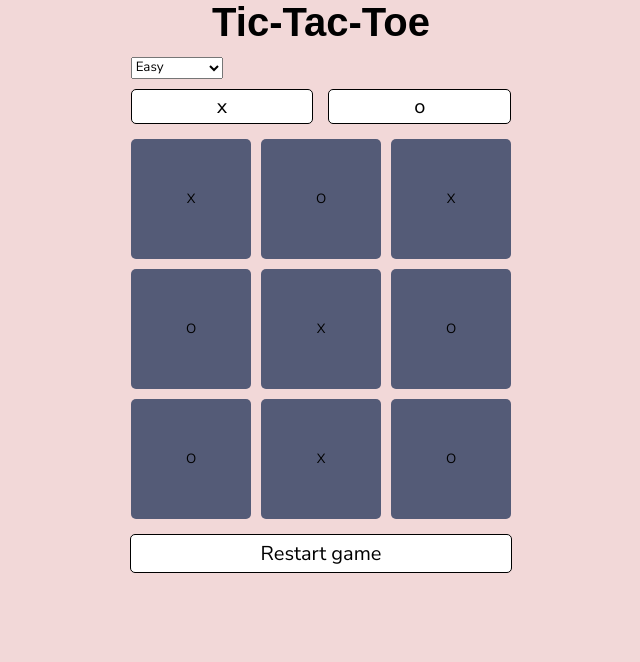
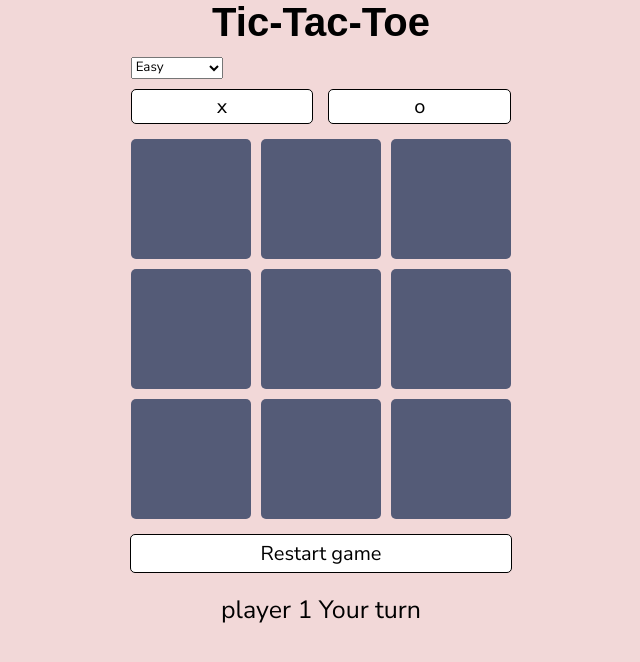
Before and after one commit to ZawadiKiarie/tic-tac-toe, a plain HTML site: page index.html in a window 1280 px wide. Both pictures are taken after a click on the button "Restart game". Shown: the whole page, without its empty margins (319-959 px from the left). Drawn offline with Linux system fonts and the light colour scheme; a web font is replaced by a local one.

Commit message:
Add functions to GameBoard module
Create init function to update DOM
Create buttonClick function for when buttons are clicked to update DOM
Create updateButton to update button when clicked.
Create changePlayer function to switch players
Create checkWinner function to check for a win in each click
Create restartGame function to handle DOM when player clicks restart button

```diff
--- a/index.html
+++ b/index.html
@@ -30,21 +30,22 @@
     </div>
     <div class="middle-ctn">
       <div class="btn-ctn">
-        <button id="0" class="marker-btn"></button>
-        <button id="1" class="marker-btn"></button>
-        <button id="2" class="marker-btn"></button>
-        <button id="3" class="marker-btn"></button>
-        <button id="4" class="marker-btn"></button>
-        <button id="5" class="marker-btn"></button>
-        <button id="6" class="marker-btn"></button>
-        <button id="7" class="marker-btn"></button>
-        <button id="8" class="marker-btn"></button>
+        <button data-index="0" id="0" class="marker-btn"></button>
+        <button data-index="1" id="1" class="marker-btn"></button>
+        <button data-index="2" id="2" class="marker-btn"></button>
+        <button data-index="3" id="3" class="marker-btn"></button>
+        <button data-index="4" id="4" class="marker-btn"></button>
+        <button data-index="5" id="5" class="marker-btn"></button>
+        <button data-index="6" id="6" class="marker-btn"></button>
+        <button data-index="7" id="7" class="marker-btn"></button>
+        <button data-index="8" id="8" class="marker-btn"></button>
       </div>
     </div>
     <div class="lower-ctn">
       <button class="restart-game">Restart game</button>
     </div>
 
+    <div id="status">Play Now</div>
     <div class="popup">
       <div id="message"></div>
       <button class="popup-restart-btn">New Game</button>
--- a/index.js
+++ b/index.js
@@ -1,31 +1,7 @@
-//gameboard represented as a 2D array
-// Variables to keep track of player
-//Event Listeners to detect when player clicks on square on gameboard
-//functions to check for a win or draw
-//game loop to handle flow of game
-
-const GameBoard = (() => {//gamoeboard object
-  const gameboard = [//gameboard array
-    ['X', 'O', 'X'],
-    ['O', 'X', 'O'],
-    ['O', 'X', 'O']
-  ];
-
-  const displayMarker = () => {
-    const buttons = document.querySelectorAll('.marker-btn');
-    buttons.forEach((button, index) => {
-      const row = Math.floor(index / 3);
-      const col = index % 3;
-      button.textContent = gameboard[row][col];
-    })
-  }
-
-  return {
-    displayMarker
-  };
-})();
-
-GameBoard.displayMarker();
+const buttons = document.querySelectorAll('.marker-btn');
+const btnRestart = document.querySelector('.restart-game');
+const statusTxt=document.querySelector('#status');
+let running = false;
 
 const createPlayer = (name, marker) => {
   return {
@@ -36,3 +12,117 @@ const createPlayer = (name, marker) => {
 
 const player1 = createPlayer('player 1', 'X');
 const player2 = createPlayer('player2', 'O');
+let currentPlayer = player1;
+
+const GameBoard = (() => {
+  let gameboard = ["", "", "", "", "", "", "", "", ""];
+
+  let win = [
+    [0,1,2],
+    [3,4,5],
+    [6,7,8],
+    [0,3,6],
+    [1,4,7],
+    [2,5,8],
+    [0,4,8],
+    [2,4,6]
+  ];
+
+  const init = () => {
+    buttons.forEach((button) => button.addEventListener('click', () => buttonClick(button)));
+    btnRestart.addEventListener('click', restartGame);
+    statusTxt.textContent=`${currentPlayer.name} Your Turn`;
+    running = true;
+  }
+
+  const buttonClick = (button) => {
+    const index = parseInt(button.dataset.index);
+    if(gameboard[index]!="" || !running){
+      return;
+    }
+    updateButton(button, index);
+    checkWinner();
+  }
+
+  const updateButton = (button, index) => {
+    gameboard[index] = currentPlayer.marker;
+    button.innerHTML = currentPlayer.marker;
+  }
+
+  const changePlayer = () => {
+    currentPlayer = (currentPlayer == player1) ? player2 : player1;
+    statusTxt.textContent=`${currentPlayer.name} Your Turn`;
+  }
+
+  const checkWinner = () => {
+    let isWon = false;
+    for(let i=0; i<win.length; i++){
+      const condition = win[i];
+      const box1 = gameboard[condition[0]];
+      const box2 = gameboard[condition[1]];
+      const box3 = gameboard[condition[2]];
+      if(box1 == "" || box2 == "" || box3 == ""){
+        continue;
+      }
+      if(box1 == box2 && box2 == box3) {
+        isWon = true;
+        buttons[condition[0]].classList.add('win');
+        buttons[condition[1]].classList.add('win');
+        buttons[condition[2]].classList.add('win');
+      }
+    }
+
+    if(isWon) {
+      statusTxt.textContent=`${currentPlayer.name} Won..`;
+      running = false;
+    }else if(!gameboard.flat().some(cell => cell === "")){
+      statusTxt.textContent=`Game Draw..!`;
+      running = false;
+    }else {
+      changePlayer();
+    }
+  }
+
+  const restartGame = () => {
+    gameboard = ["", "", "", "", "", "", "", "", ""];
+    currentPlayer = player1;
+    running = true;
+    statusTxt.textContent = `${currentPlayer.name} Your turn`;
+
+    buttons.forEach(button => {
+      button.innerHTML = "";
+      button.classList.remove('win');
+    });
+  }
+
+  return {
+    init,
+  };
+})();
+
+GameBoard.init();
+  // const displayMarker = () => {
+  //   buttons.forEach((button, index) => {
+  //     const row = Math.floor(index / 3);
+  //     const col = index % 3;
+  //     button.textContent = gameboard[row][col];
+  //   })
+  // }
+
+  //gameboard represented as a 2D array
+// Variables to keep track of player
+//Event Listeners to detect when player clicks on square on gameboard
+//functions to check for a win or draw
+//game loop to handle flow of game
+
+ // const addMarker = (button, player) => {
+  //   const index = parseInt(button.dataset.index);
+  //   const row = Math.floor(index / 3);
+  //   const col = index % 3;
+
+  //   if(gameboard[row][col] === ''){
+  //     gameboard[row][col] = player.marker;
+  //     button.textContent = player.marker;
+  //     displayMarker();
+  //   }
+  // }
--- a/styles.css
+++ b/styles.css
@@ -83,3 +83,14 @@ body {
   font-size: 20px;
   border-radius: 5px;
 }
+
+
+#status{
+  padding: 20px;
+  font-size: 25px;
+  font-weight: 500;
+}
+
+.win{
+  animation: winAnimation ease-in-out 1s infinite;
+}
```
